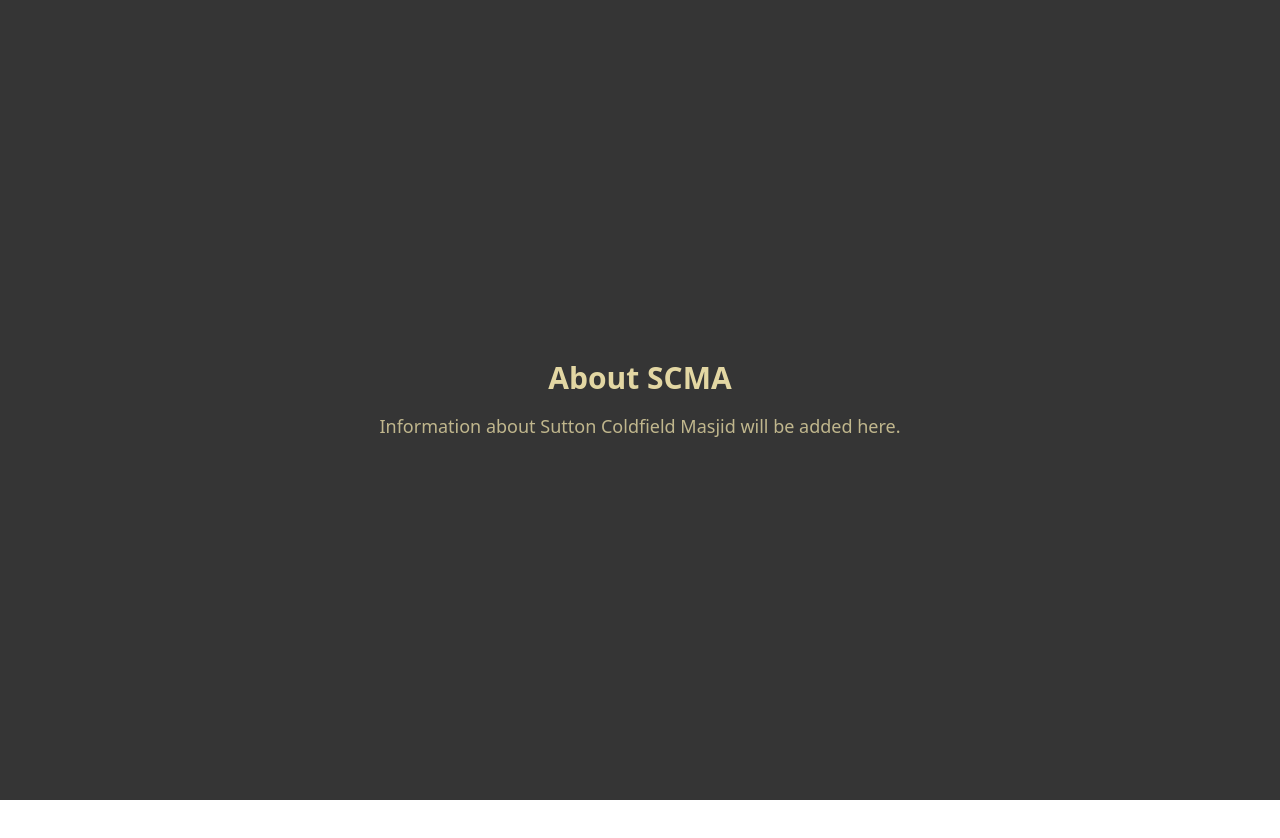
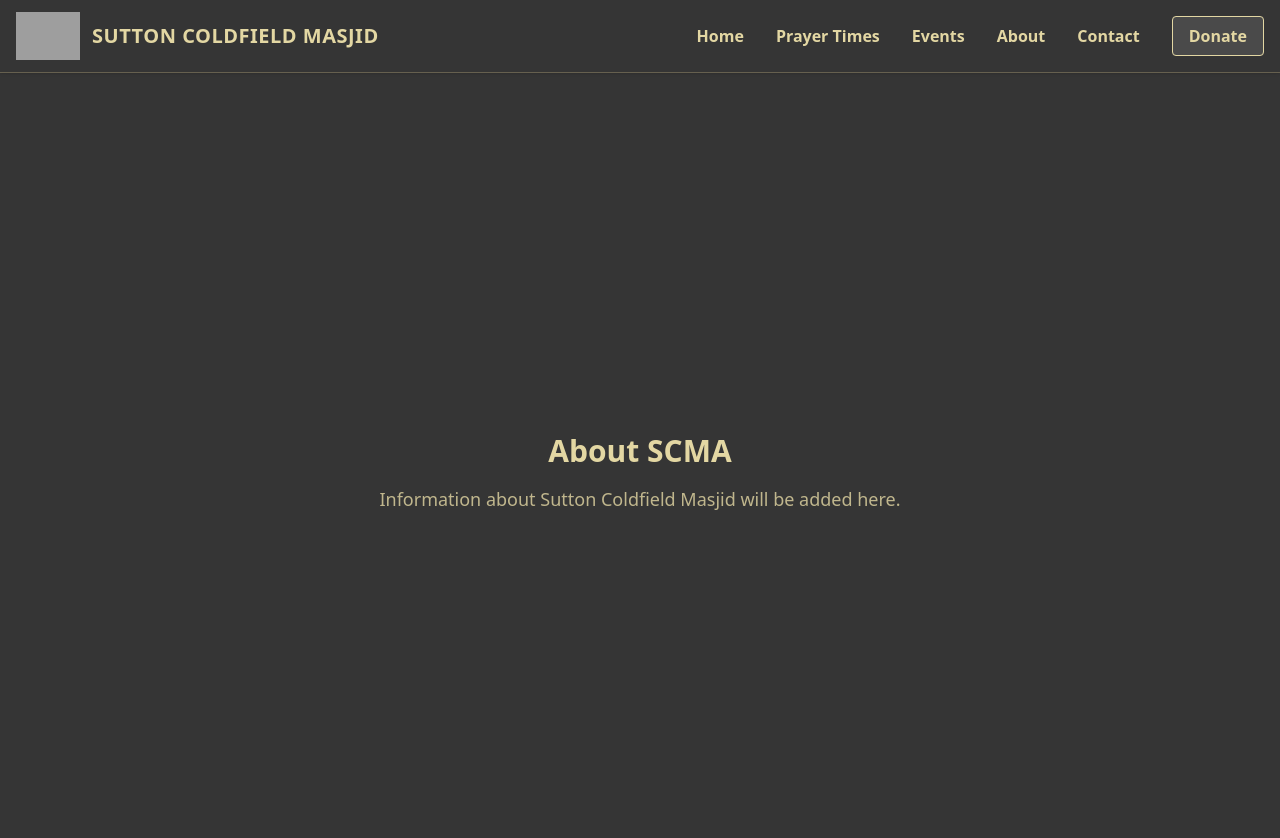
Before and after one commit to Abdur-Raafi3-Hub/masjid-website, a Next.js app: page /about in a window 1280 px wide. Shown: the top 838 px of the page. Before the commit the page ends 800 px from the top, so only its background shows below. Built offline with nearby package versions, Linux system fonts and the light colour scheme; grey boxes are pictures that could not be loaded.

Commit message:
Nav bar added to each page up til now
currently keeping it to this amyt of pages

```diff
--- a/src/app/layout.tsx
+++ b/src/app/layout.tsx
@@ -1,6 +1,8 @@
 import type { Metadata } from "next";
 import { Geist, Geist_Mono } from "next/font/google";
 import "./globals.css";
+import Image from "next/image";
+import Link from "next/link";
 
 const geistSans = Geist({
   variable: "--font-geist-sans",
@@ -27,7 +29,25 @@
       <body
         className={`${geistSans.variable} ${geistMono.variable} antialiased`}
       >
-        {children}
+        {/* Sticky navbar shared across all pages */}
+        <nav className="bg-[#353535] text-[#e3d7a3] px-4 py-3 shadow flex justify-between items-center border-b border-[#d6c48c]/30 sticky top-0 z-50">
+          <div className="flex items-center gap-3">
+            <Image src="/logo.png" alt="SCMA Logo" width={60} height={60} className="h-12 w-auto" priority />
+            <span className="font-bold text-xl tracking-wide uppercase">Sutton Coldfield Masjid</span>
+          </div>
+          <ul className="flex gap-8 font-semibold text-base items-center">
+            <li><Link href="/" className="hover:text-white transition">Home</Link></li>
+            <li><Link href="/prayer-times" className="hover:text-white transition">Prayer Times</Link></li>
+            <li><Link href="/events" className="hover:text-white transition">Events</Link></li>
+            <li><Link href="/about" className="hover:text-white transition">About</Link></li>
+            <li><Link href="/contact" className="hover:text-white transition">Contact</Link></li>
+            <li><Link href="/donate" className="bg-[#4a4a4a] px-4 py-2 rounded text-[#e3d7a3] border border-[#e3d7a3] hover:bg-[#e3d7a3] hover:text-[#353535] transition">Donate</Link></li>
+          </ul>
+        </nav>
+        {/* Main content area with background color */}
+        <div className="min-h-screen bg-[#353535] flex flex-col">
+          {children}
+        </div>
       </body>
     </html>
   );
--- a/src/app/page.tsx
+++ b/src/app/page.tsx
@@ -1,5 +1,4 @@
 import Image from "next/image";
-import Link from "next/link";
 
 export default function Home() {
   return (
```
